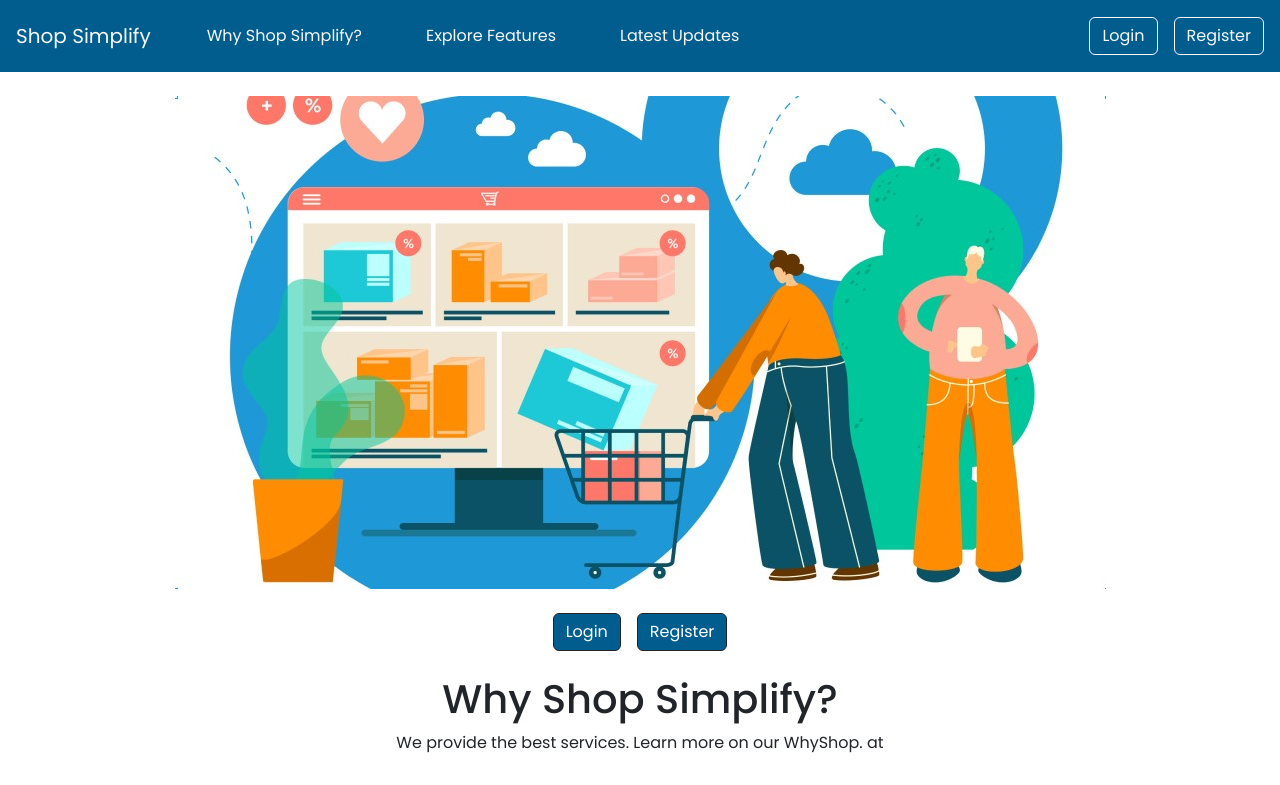
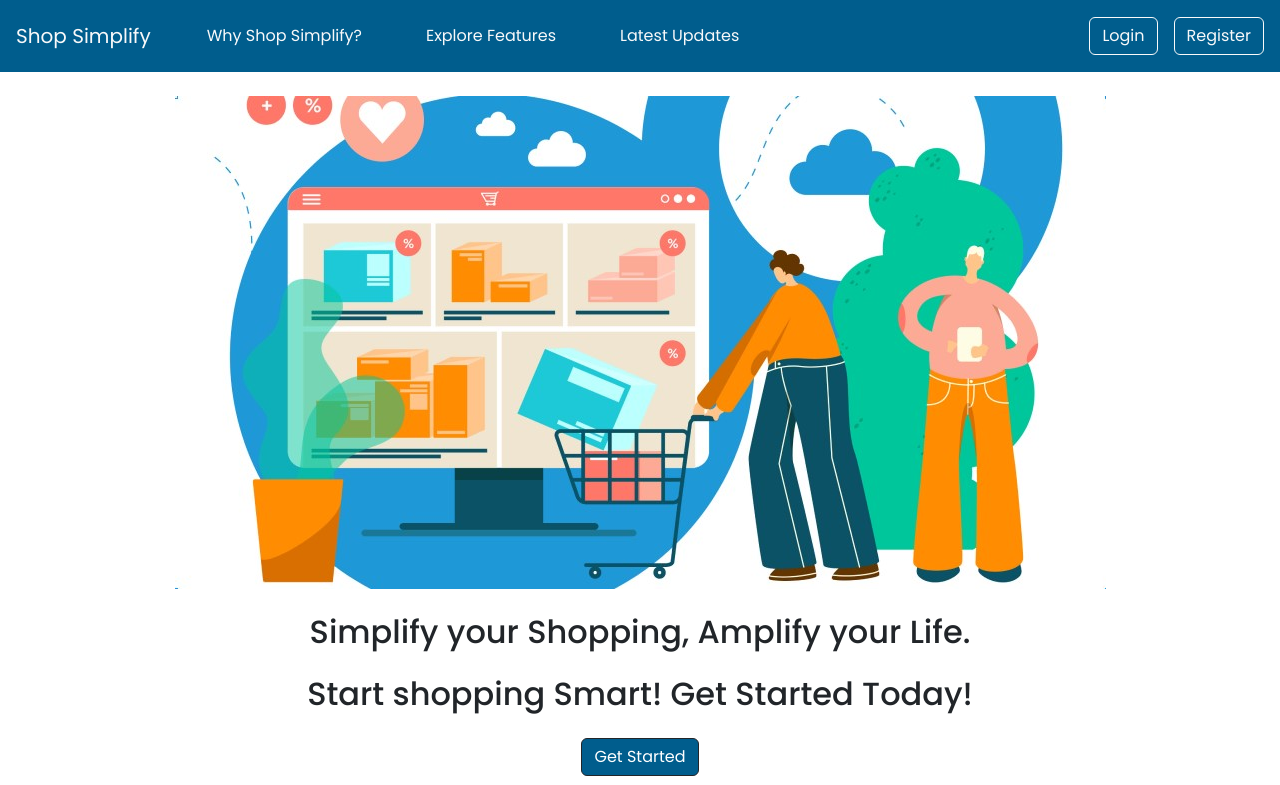
Before and after one commit to TheCodingWizard27/Capstone, a React (Create React App) app in the folder frontend/: page / in a window 1280 px wide. Shown: the top 785 px of the page. Built offline with nearby package versions, Linux system fonts and the light colour scheme.

Commit message:
Landing Page Updated

```diff
--- a/frontend/src/pages/landingPage.js
+++ b/frontend/src/pages/landingPage.js
@@ -8,6 +8,7 @@ const LandingPage = () => {
       <NavigationBar /> {/* Navigation Bar */}
       <div className="landing-content">
         <ImageSection />
+        <Tagline />
         <WhyShop />
         <ExploreFeature />
         <AboutUS />
@@ -24,13 +25,27 @@ const ImageSection = () => {
         alt="Aloo"
         fluid
       />
-      {/* Buttons placed after the image */}
-      <div className="d-flex justify-content-center mt-4">
-        <Buttonlike />
-      </div>
     </div>
   );
 };
+
+const Tagline = () => {
+  return (
+    <div className=" container-fluid paragraph-section">
+    <h2 className="d-flex justify-content-center mt-4">
+      Simplify your Shopping, Amplify your Life.
+    </h2>
+    <h2 className="d-flex justify-content-center mt-4">
+      Start shopping Smart! Get Started Today!
+    </h2>
+    {/* Buttons placed after the image */}
+    <div className="d-flex justify-content-center mt-4">
+        <GetStarted />
+      </div>
+    <br></br>
+  </div>
+  );
+}
 
 const WhyShop = () => {
   return (
@@ -39,13 +54,13 @@ const WhyShop = () => {
         <a id="why">Why Shop Simplify?</a>
       </h1>
       <p className="text-center" justify-content-center>
-        We provide the best services. Learn more on our WhyShop. at
+        We provide the best services. Learn more on our WhyShop.
       </p>
     </div>
   );
 };
 
-const ExploreFeature = () => {
+const ExploreFeature = () => { //! Under Construction
   return (
     <div className=" container-fluid paragraph-section">
       <h1 className="container-fluid d-flex justify-content-center mt-4">
@@ -70,7 +85,7 @@ const AboutUS = () => {
         Team of four.
         <ul className="list-unstyled">
           <li> Aavash Neupane</li>
-          <li> Ronak Upreti</li>
+          <li> Raunak Upreti</li>
           <li> Siddhartha Pudasini</li>
           <li> Kushal Panthi</li>
         </ul>
@@ -79,7 +94,23 @@ const AboutUS = () => {
   );
 };
 
-const Buttonlike = () => {
+const GetStarted = () => { // Button for Get Started
+  return (
+    <>
+    <Link to="/register">
+      <Button
+          style={{ color: 'white' }}
+          className="mx-2  btn btn-primary custom-btn"
+          variant="outline-dark"
+        >
+          Get Started
+        </Button>
+    </Link>
+    </>
+  );
+}
+
+const Buttonlike = () => { // Button for Login and Register
   return (
     <>
       <Link to="/signIn">
```
